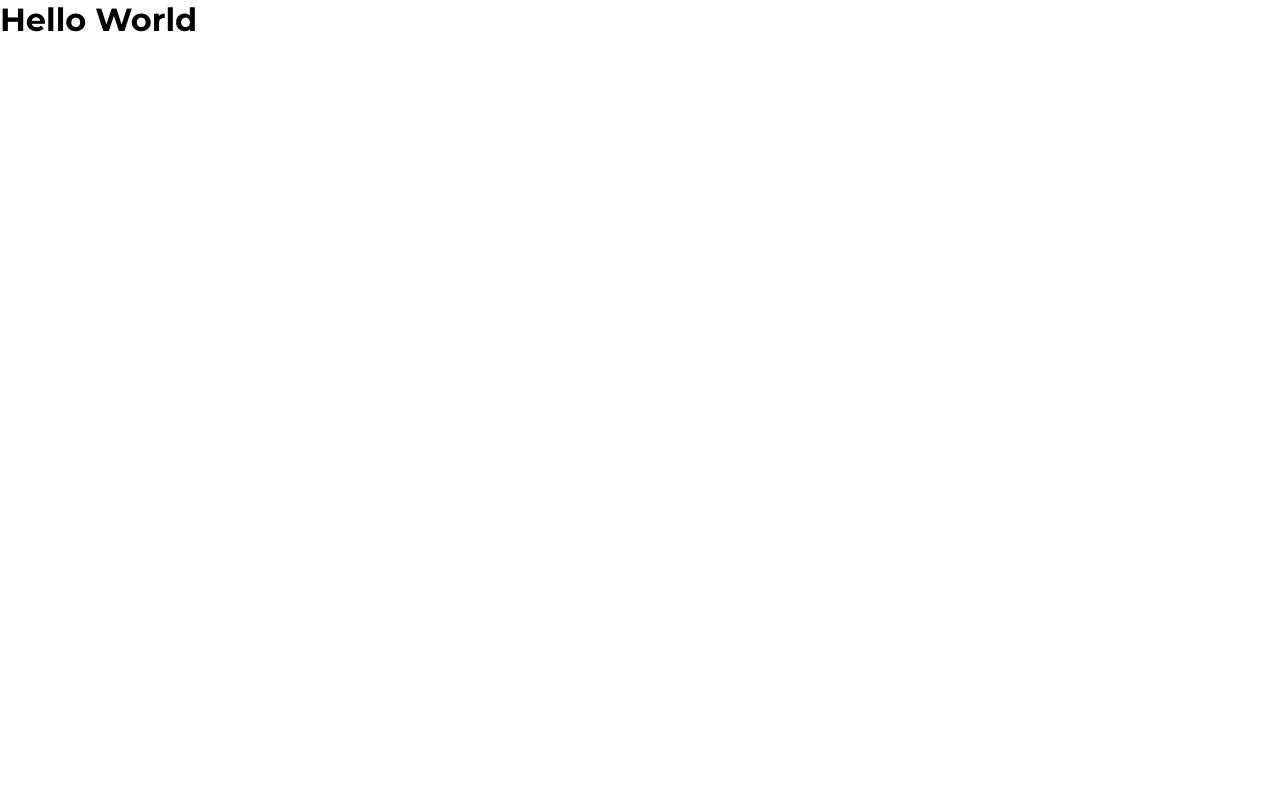
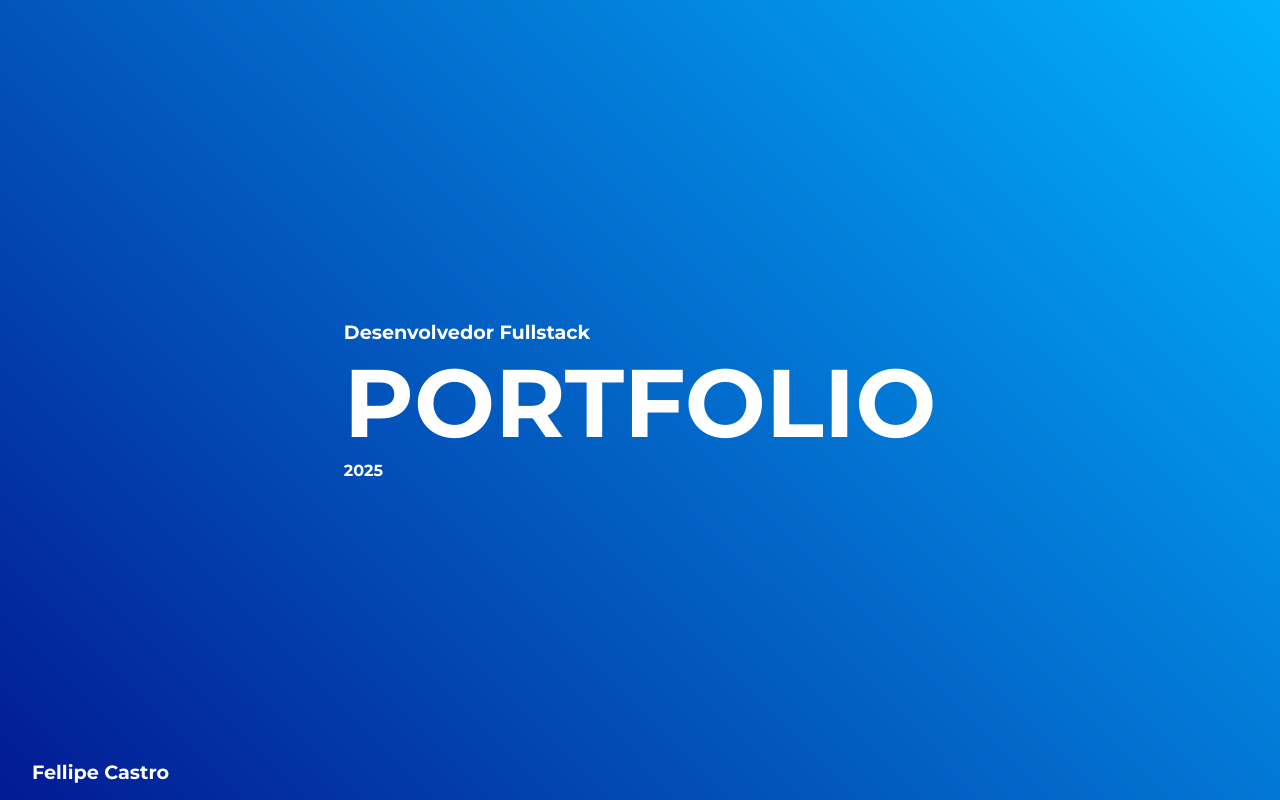
Before and after one commit to FellipeCastro/fellipecastro, a React (Vite) app: page / in a window 1280 px wide. Built offline with nearby package versions, Linux system fonts and the light colour scheme.

Commit message:
Home inicializada

```diff
--- a/src/App.jsx
+++ b/src/App.jsx
@@ -1,7 +1,9 @@
+import Home from "./components/Home/Home";
+
 function App() {
     return (
         <>
-            <h1>Hello World</h1>
+          <Home />
         </>
     );
 }
--- /dev/null
+++ b/src/components/Home/Home.jsx
@@ -0,0 +1,18 @@
+import styles from "./Home.module.css";
+
+function Home() {
+    return (
+        <section className={styles.home}>
+            <div className={styles.textContainer}>
+                <h2>Desenvolvedor Fullstack</h2>
+                <h1>Portfolio</h1>
+                <span>2025</span>
+            </div>
+            <h2 className={styles.name}>
+                Fellipe Castro
+            </h2>
+        </section>
+    )
+}
+
+export default Home;
--- /dev/null
+++ b/src/components/Home/Home.module.css
@@ -0,0 +1,33 @@
+.home {
+    display: grid;
+    place-items: center;
+    background-color: #021a94;
+    background: linear-gradient(45deg, #021a94, #02b2fb);
+    position: relative;
+}
+
+.textContainer {
+    color: #fff;
+    text-align: left;
+}
+
+.textContainer h2 {
+    font-size: 1.2rem;
+}
+
+.textContainer h1 {
+    font-size: 6rem;
+    text-transform: uppercase;
+}
+
+.textContainer span {
+    font-weight: bold;
+}
+
+.name {
+    color: #fff;
+    font-size: 1.2rem;
+    position: absolute;
+    left: 2rem;
+    bottom: 1rem;
+}
--- a/src/index.css
+++ b/src/index.css
@@ -6,3 +6,13 @@
     box-sizing: border-box;
     font-family: "Montserrat", serif;
 }
+
+body, html {
+    font-size: 16px;
+    scroll-behavior: smooth;
+}
+
+section {
+    width: 100%;
+    min-height: 100vh;
+}
```
